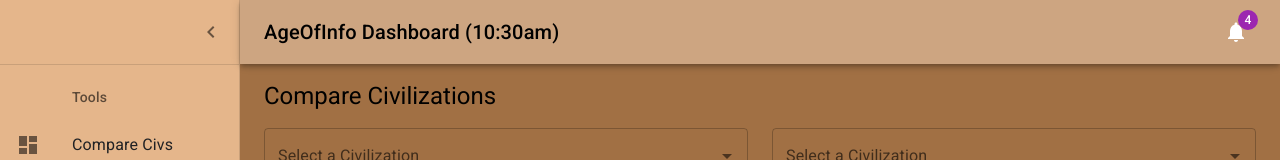
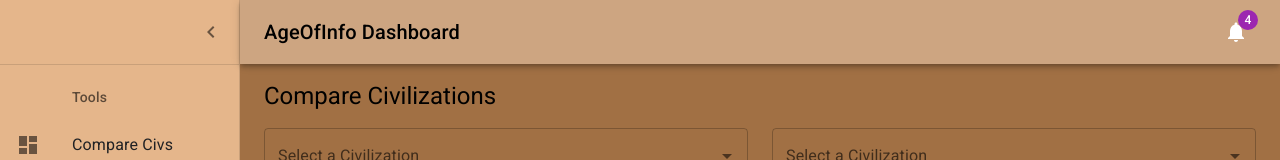
Before and after one commit to edman3d/ageofinfo-gcp, a React (Create React App) app: page / in a window 1280 px wide. Shown: the top 160 px of the page. Built offline with nearby package versions, Linux system fonts and the light colour scheme.

Commit message:
remove nonsense

```diff
--- a/src/components/DashBoard.tsx
+++ b/src/components/DashBoard.tsx
@@ -76,7 +76,7 @@ function DashboardContent() {
                       <MenuIcon sx={{ color: DARK_TAN_COLOR }} />
                     </IconButton>
                     <Typography component="h1" variant="h6" color="black" noWrap sx={{ flexGrow: 1 }}>
-                      AgeOfInfo Dashboard (10:30am)
+                      AgeOfInfo Dashboard
                     </Typography>
                     <IconButton color="inherit">
                       <Badge badgeContent={4} color="secondary">
```
